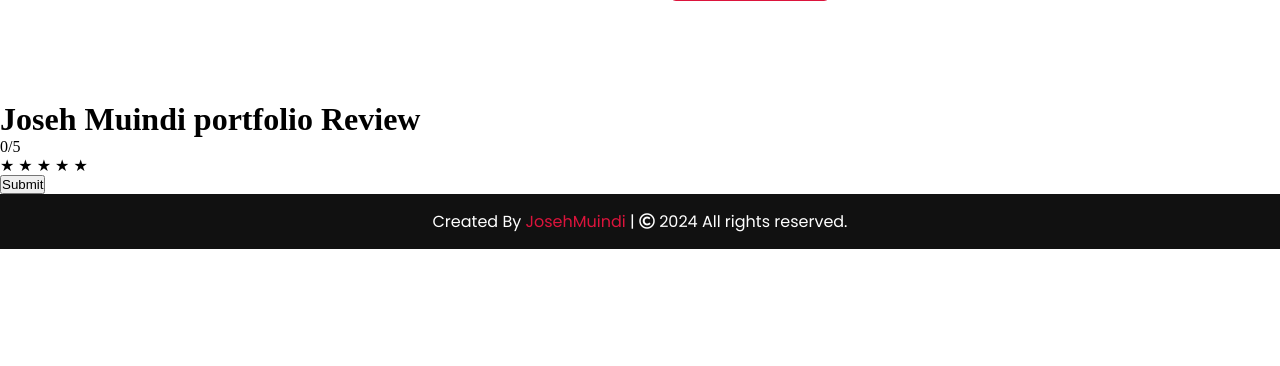
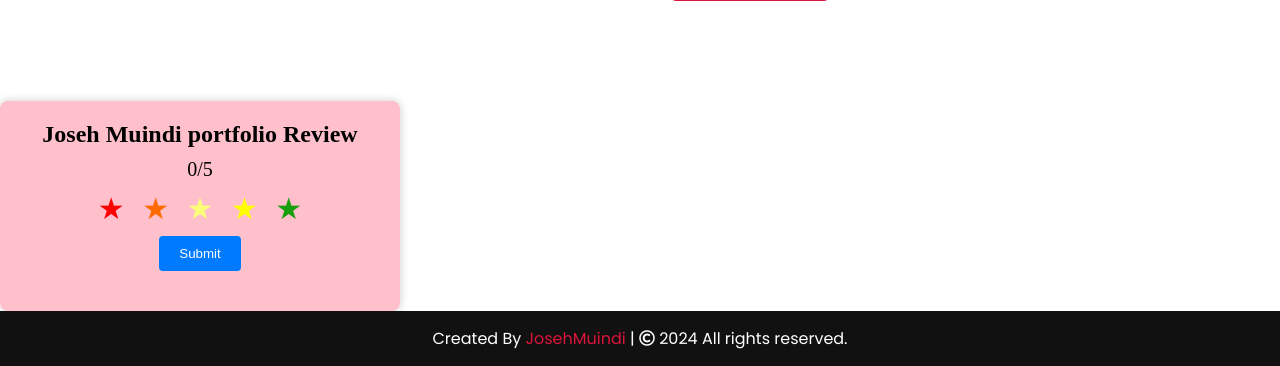
Before and after one commit to Muindi6602/Muindi6602.github.io, a PHP site: page / in a window 1280 px wide. Shown: the part 4509-4875 px from the top of the page. Before the commit the page ends 4758 px from the top, so only its background shows below. Run offline with PHP 8.4, Linux system fonts and the light colour scheme; some libraries are stand-ins or nearby versions.

Commit message:
Update style.css

```diff
--- a/style.css
+++ b/style.css
@@ -692,3 +692,108 @@ footer span a:hover{
     .refresh-button:hover {
         background-color: #999;
     }
+
+    //review+sweetalert
+
+    .review-container {
+        position: absolute;
+        bottom: 0;
+        width: 100%;
+        display: flex;
+        justify-content: center;
+    }
+
+    .review-container .container {
+        background-color: pink;
+        padding: 20px;
+        border-radius: 8px;
+        box-shadow: 0 0 10px rgba(0, 0, 0, 0.2);
+        text-align: center;
+        width: 400px;
+    }
+
+    .review-container h1 {
+        font-size: 24px;
+        margin: 0;
+    }
+
+    .review-container .rating {
+        font-size: 20px;
+        margin: 10px 0;
+    }
+
+    .review-container .stars {
+        font-size: 30px;
+        margin: 10px 0;
+    }
+
+    .review-container .star {
+        cursor: pointer;
+        margin: 0 5px;
+    }
+
+    .review-container .one {
+        color: rgb(255, 0, 0);
+    }
+
+    .review-container .two {
+        color: rgb(255, 106, 0);
+    }
+
+    .review-container .three {
+        color: rgb(251, 255, 120);
+    }
+
+    .review-container .four {
+        color: rgb(255, 255, 0);
+    }
+
+    .review-container .five {
+        color: rgb(24, 159, 14);
+    }
+
+    .review-container textarea {
+        width: 90%;
+        padding: 10px;
+        border: 1px solid #ccc;
+        border-radius: 4px;
+    }
+
+    .review-container button {
+        background-color: #007BFF;
+        color: white;
+        padding: 10px 20px;
+        border: none;
+        border-radius: 4px;
+        cursor: pointer;
+    }
+
+    .review-container button:hover {
+        background-color: #0056b3;
+    }
+
+    .review-container .reviews {
+        margin-top: 20px;
+        text-align: left;
+    }
+
+    .review-container .review {
+        border: 1px solid #ccc;
+        border-radius: 4px;
+        padding: 10px;
+        margin: 10px 0;
+    }
+
+    .review-container .review p {
+        margin: 0;
+    }
+
+    // css alert style
+
+    body {
+        font-family: "Open Sans", -apple-system, BlinkMacSystemFont, "Segoe UI", Roboto, Oxygen-Sans, Ubuntu, Cantarell, "Helvetica Neue", Helvetica, Arial, sans-serif;
+      }
+
+      .sweet-alert-body {
+        font-family: inherit; /* Inherit font-family from body */
+      }
```
